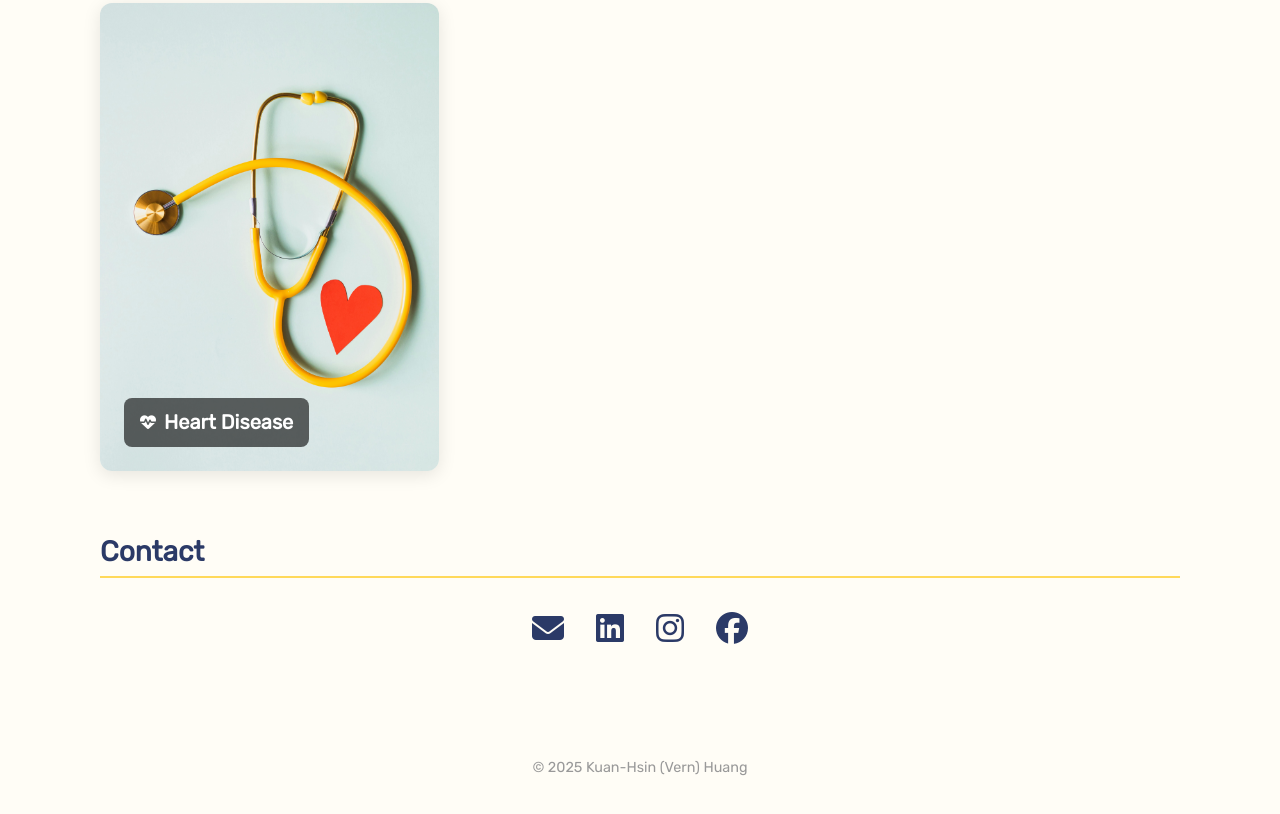
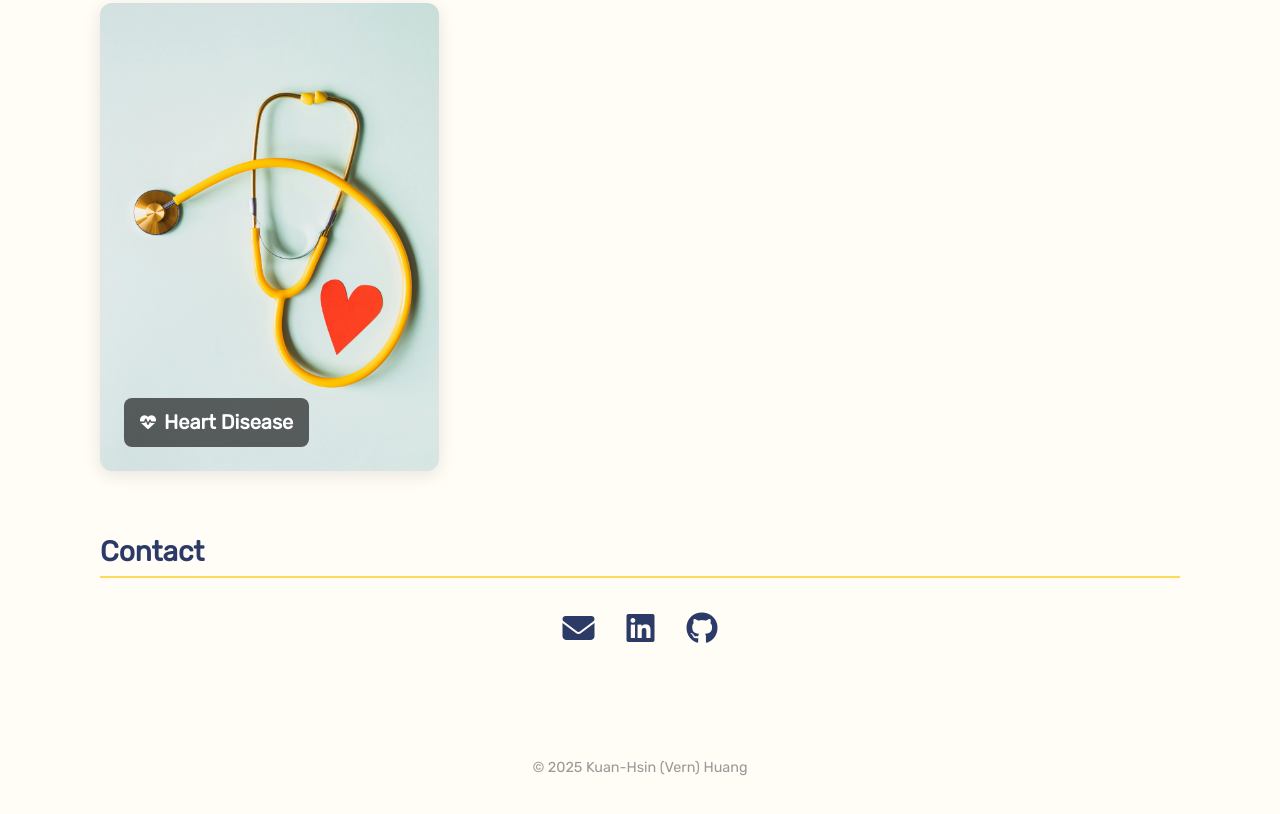
Before and after one commit to vern-h/personal-website, a plain HTML site: page index.html in a window 1280 px wide. Shown: the part 2600-3414 px from the top of the page. Drawn offline with Linux system fonts and the light colour scheme.

Commit message:
Contact: remove Instagram/Facebook; add GitHub link

```diff
--- a/index.html
+++ b/index.html
@@ -312,11 +312,8 @@
         <a href="https://www.linkedin.com/in/kuan-hsin-huang-158397276" target="_blank" aria-label="LinkedIn">
           <i class="fab fa-linkedin"></i>
         </a>
-        <a href="https://www.instagram.com/vern__a/?next=%2F" target="_blank" aria-label="Instagram">
-          <i class="fab fa-instagram"></i>
-        </a>
-        <a href="https://www.facebook.com/huang.guan.xin.62223" target="_blank" aria-label="FaceBook">
-          <i class="fab fa-facebook"></i>
+        <a href="https://github.com/vern-h" target="_blank" aria-label="GitHub">
+          <i class="fab fa-github"></i>
         </a>
       </div>
 </div>
```
